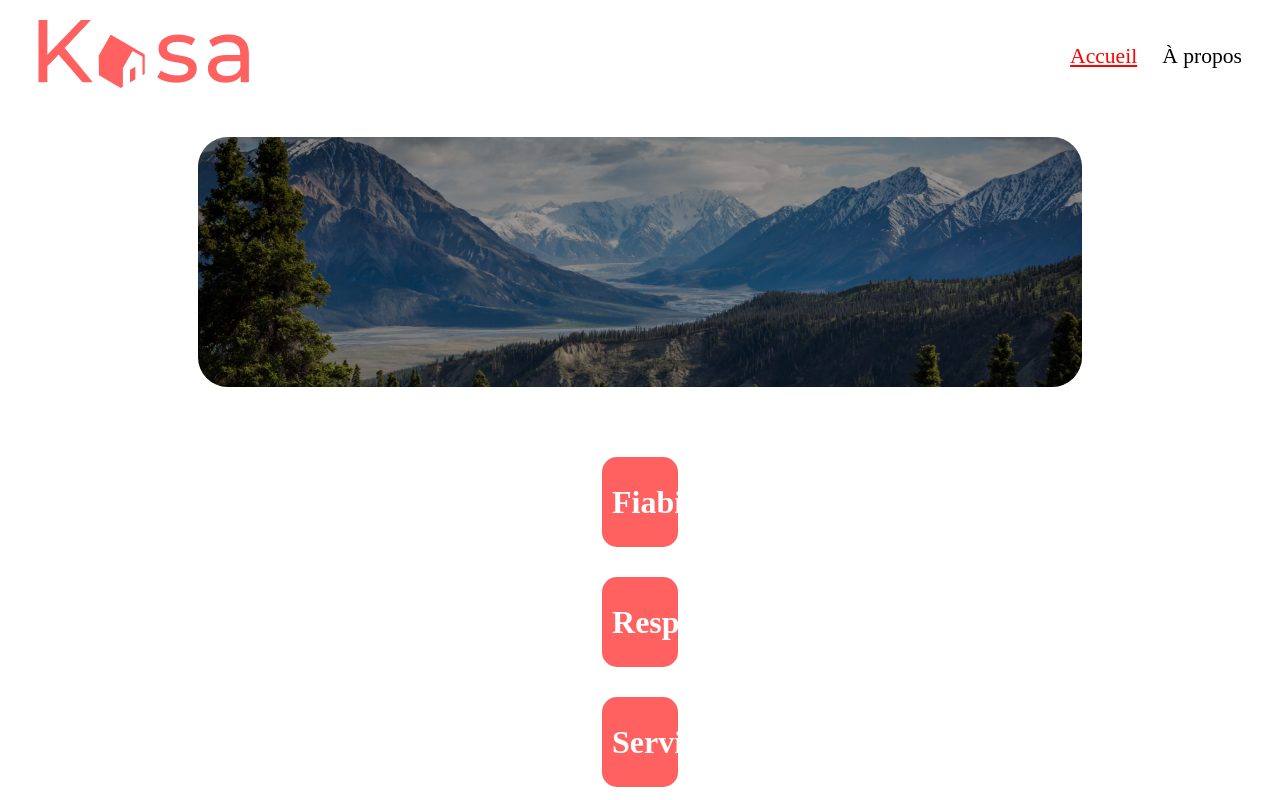
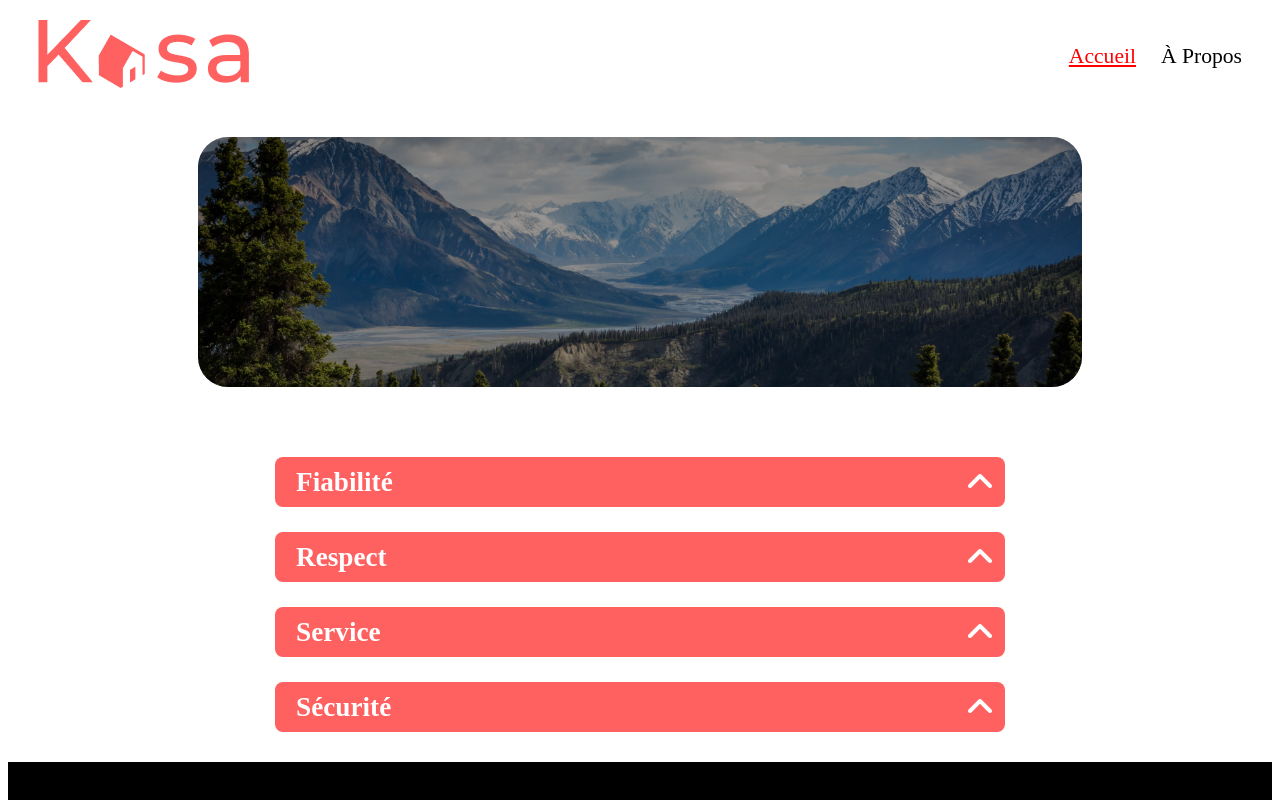
Before and after one commit to AntoineDehan/Kasa, a React (Create React App) app: page /a-propos in a window 1280 px wide. Shown: the top 800 px of the page. Built offline with nearby package versions, Linux system fonts and the light colour scheme.

Commit message:
Collapse et about fonctionnel (manque animation)

```diff
--- a/src/componants/Collapse/index.jsx
+++ b/src/componants/Collapse/index.jsx
@@ -15,13 +15,15 @@ function Collapse({ title, content }) {
         <h2>{title}</h2>
         <div className="collapse__btn" onClick={openstate}>
           {isOpen ? (
+            <i className="fa-solid fa-angle-down"></i>
+          ) : (
             <i className="fa-solid fa-angle-up"></i>
-          ) : (
-            <i className="fa-solid fa-angle-down"></i>
           )}
         </div>
       </div>
-      <div className="collapse__hidden">{isOpen && <p>{content}</p>}</div>
+      <div className="collapse__hidden">
+        {isOpen && <p className="collapse__content">{content}</p>}
+      </div>
     </div>
   );
 }
--- a/src/componants/Header/index.jsx
+++ b/src/componants/Header/index.jsx
@@ -1,20 +1,22 @@
-import { Link } from 'react-router-dom'
-import logo from '../../assets/LOGO.png'
-import '../../styles/css/header/style.css'
+import { Link } from "react-router-dom";
+import logo from "../../assets/LOGO.png";
+import "../../styles/css/header/style.css";
 
 function Header() {
   return (
-        <div className='header-conteneur'>
-            <div className='logo-conteneur'>
+    <div className="header-conteneur">
+      <div className="logo-conteneur">
         <img src={logo} alt="" />
       </div>
       <nav>
         {/* la classe name à définir avec une fonctione JS pour active/inactive */}
-                <Link to="/" className='page-active'>Accueil</Link>
-                <Link to="/a-propos">À propos</Link>
+        <Link to="/" className="page-active">
+          Accueil
+        </Link>
+        <Link to="/a-propos">À Propos</Link>
       </nav>
     </div>
-    )
+  );
 }
 
-export default Header
+export default Header;
--- a/src/pages/About/index.jsx
+++ b/src/pages/About/index.jsx
@@ -2,6 +2,7 @@ import Banner from "../../componants/Banner";
 import Collapse from "../../componants/Collapse";
 import { aboutList } from "../../data/about/aboutList";
 import Background from "../../assets/BannerBG2.png";
+import "../../styles/css/about/style.css";
 
 function About() {
   return (
--- /dev/null
+++ b/src/styles/css/about/style.css
@@ -0,0 +1,9 @@
+.collapse--conteneur {
+  width: 80%;
+  display: flex;
+  flex-direction: column;
+  gap: 25px;
+  margin-bottom: 30px;
+}
+
+/*# sourceMappingURL=style.css.map */
--- a/src/styles/css/collapse/style.css
+++ b/src/styles/css/collapse/style.css
@@ -2,30 +2,51 @@
   display: flex;
   flex-direction: column;
   align-items: center;
-  gap: 30px;
 }
 .collapse__barre {
   display: flex;
   justify-content: space-between;
   align-items: center;
-  width: 50%;
+  overflow: hidden;
+  width: 70%;
+  height: 50px;
   background-color: #ff6060;
-  border-radius: 15px;
+  border-radius: 8px;
+  padding: 0px 11px 0px 11px;
 }
 .collapse__hidden {
-  background-color: blue;
+  width: 70%;
+  background-color: #f6f6f6;
+  padding-left: 10px;
+  padding-right: 10px;
+  overflow: hidden;
+  font-size: 1.3rem;
+  transform-origin: top;
+  transition: transform 400ms;
 }
 .collapse h2 {
   color: white;
   margin-left: 10px;
-  font-size: 2rem;
+  font-size: 1.7rem;
+  transition: transform 1000ms;
 }
 .collapse .fa-solid {
   color: white;
   font-size: 2rem;
 }
-.collapse .fa-angle-down {
-  z-index: -1;
+.collapse .fa-angle-down:active {
+  transform: rotate(-180deg);
+  transition: transform 450ms ease-in-out;
+}
+.collapse .fa-angle-down:active .collapse__hidden {
+  transform: translateY(700px);
+}
+.collapse .fa-angle-up:active {
+  transform: rotate(-180deg);
+  transition: transform 450ms ease-in-out;
+}
+.collapse .fa-angle-up:active .collapse__hidden {
+  transform: translateY(700px);
 }
 
 /*# sourceMappingURL=style.css.map */
--- /dev/null
+++ b/src/styles/sass/about/style.scss
@@ -0,0 +1,7 @@
+.collapse--conteneur {
+  width: 80%;
+  display: flex;
+  flex-direction: column;
+  gap: 25px;
+  margin-bottom: 30px;
+}
--- a/src/styles/sass/collapse/style.scss
+++ b/src/styles/sass/collapse/style.scss
@@ -4,29 +4,49 @@
   display: flex;
   flex-direction: column;
   align-items: center;
-  gap: 30px;
-
   &__barre {
     display: flex;
     justify-content: space-between;
     align-items: center;
-    width: 50%;
+    overflow: hidden;
+    width: 70%;
+    height: 50px;
     background-color: $main-color;
-    border-radius: 15px;
+    border-radius: 8px;
+    padding: 0px 11px 0px 11px;
   }
   &__hidden {
-    background-color: blue;
+    width: 70%;
+    background-color: $bg-color;
+    padding-left: 10px;
+    padding-right: 10px;
+    overflow: hidden;
+    font-size: 1.3rem;
+    transform-origin: top;
+    transition: transform 400ms;
   }
   h2 {
     color: white;
     margin-left: 10px;
-    font-size: 2rem;
+    font-size: 1.7rem;
+    transition: transform 1000ms;
   }
   .fa-solid {
     color: white;
     font-size: 2rem;
   }
-  .fa-angle-down {
-    z-index: -1;
+  .fa-angle-down:active {
+    transform: rotate(-180deg);
+    transition: transform 450ms ease-in-out;
+    & .collapse__hidden {
+      transform: translateY(700px);
+    }
+  }
+  .fa-angle-up:active {
+    transform: rotate(-180deg);
+    transition: transform 450ms ease-in-out;
+    & .collapse__hidden {
+      transform: translateY(700px);
+    }
   }
 }
```
Also changed, not shown: src/styles/sass/error/style.scss (added), 2 other files (tests, documents, lock files or other folders). Lines whose indentation alone changed are shown as unchanged.
